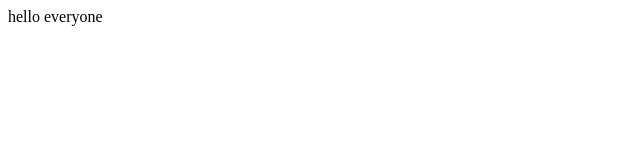
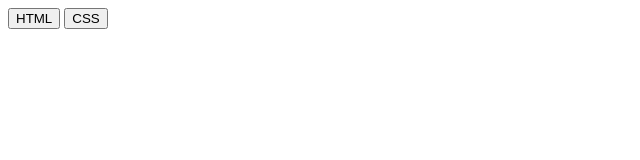
Before and after one commit to Vinl4nd/genius-js, a plain HTML site: page index.html in a window 1280 px wide. Shown: the full height of the page, 0-640 px from the left. Drawn offline with Linux system fonts and the light colour scheme.

Commit message:
finish 5th homework

```diff
--- a/index.html
+++ b/index.html
@@ -5,7 +5,8 @@
     <title>Lesson 1</title>
   </head>
   <body>
-    hello everyone
+    <button id="html">HTML</button>
+    <button id="css">CSS</button>
   </body>
   <script src="./script.js"></script>
 </html>
```
Also changed, not shown: script.js (+155 -3 lines).
